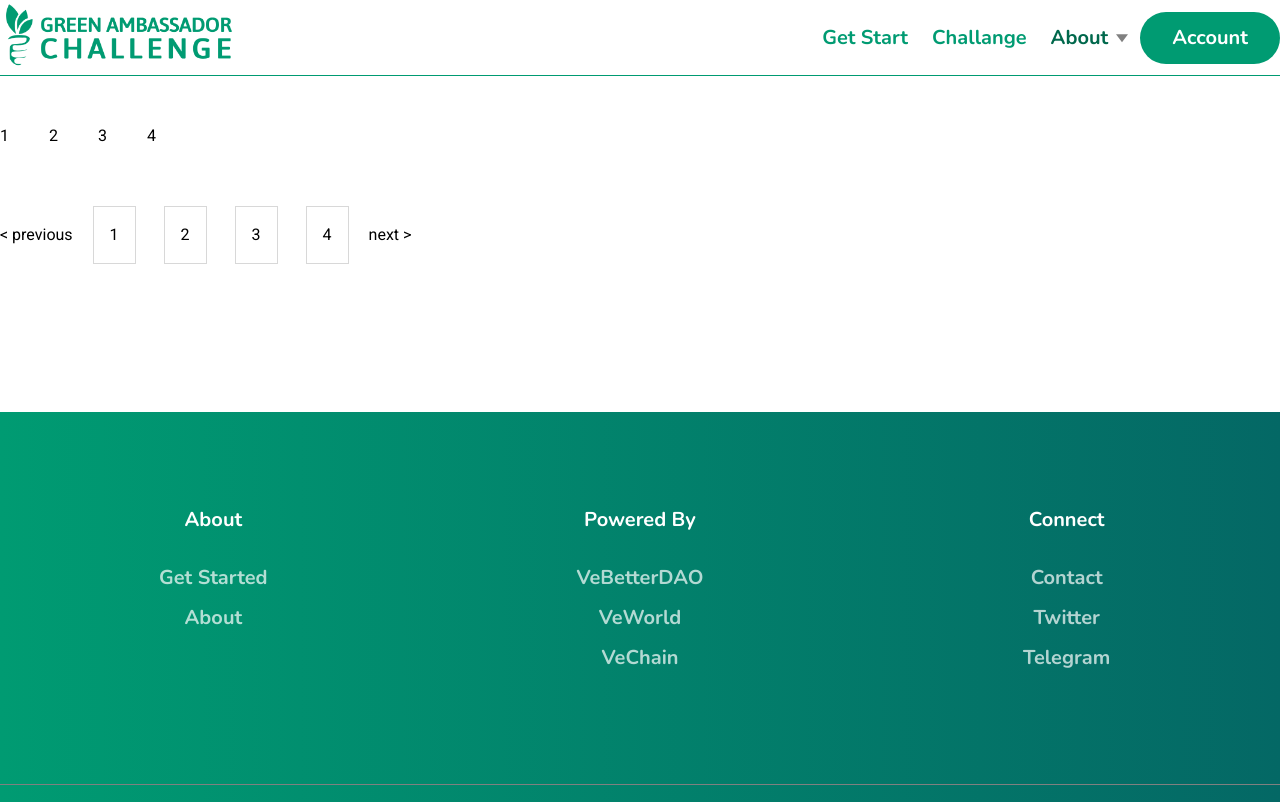
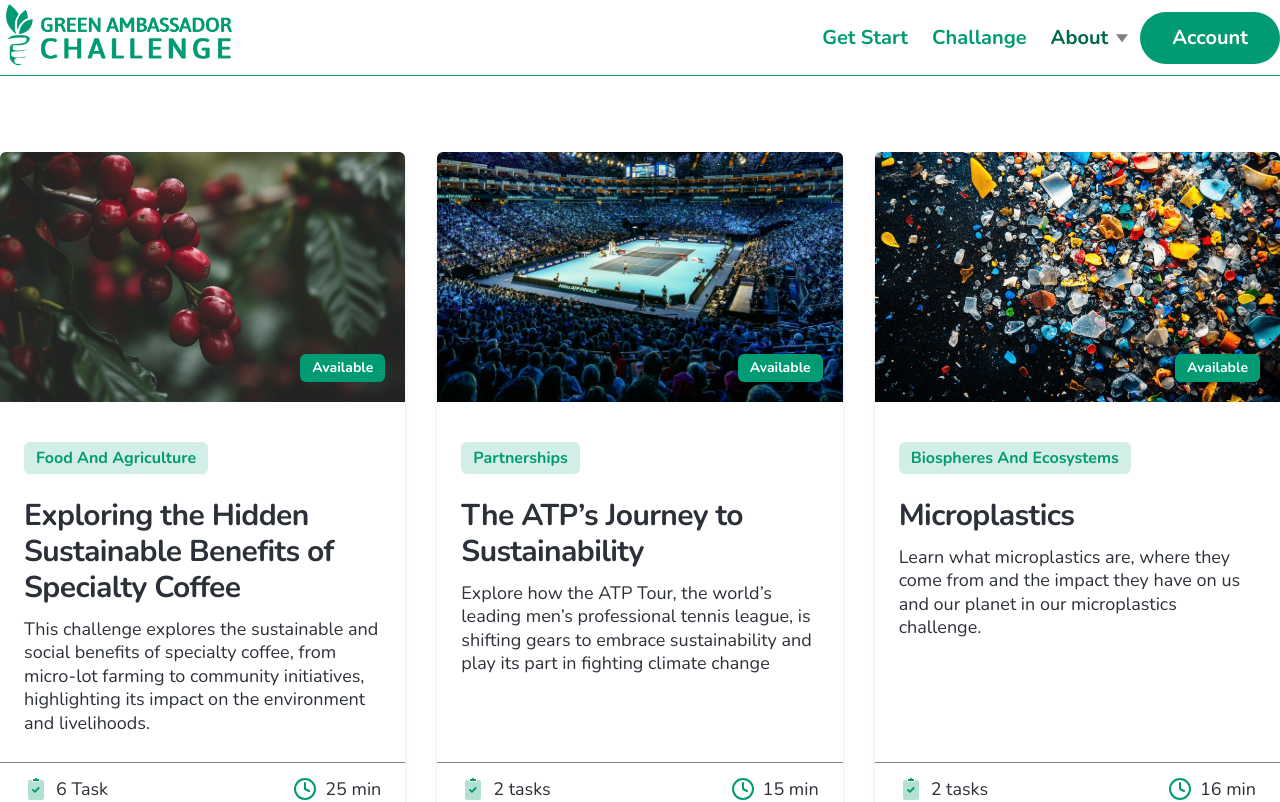
Before and after one commit to mnosumon/greenambassador, a React (Vite) app: page /about in a window 1280 px wide. Shown: the top 802 px of the page. Built offline with nearby package versions, Linux system fonts and the light colour scheme.

Commit message:
Paginat working but not not setisfied

```diff
--- a/src/components/ChallangeCard.jsx
+++ b/src/components/ChallangeCard.jsx
@@ -4,13 +4,13 @@
 import Peragrap from "./utilities/Peragrap";
 import { TaskClip } from "../assets/svg/TaskClip";
 import { Clock } from "../assets/svg/Clock";
-import { challangeItem } from "../mapItem/challangeCard/CardObject";
 import { Link, useLocation } from "react-router-dom";
+import ChallangeItem from "../mapItem/challangeCard/CardObject";
 
 const ChallangeCard = () => {
   const location = useLocation();
   const mapItemDevide =
-    location.pathname === "/" ? challangeItem.slice(0, 3) : challangeItem;
+    location.pathname === "/" ? ChallangeItem.slice(0, 3) : ChallangeItem;
   return (
     <>
       {mapItemDevide.length > 0 ? (
--- /dev/null
+++ b/src/components/challangePaginate/ChallangeItemsPaginate.jsx
@@ -0,0 +1,120 @@
+import React, { useEffect, useState } from "react";
+import ReactPaginate from "react-paginate";
+import ChallangeItem from "../../mapItem/challangeCard/CardObject";
+import Peragrap from "../utilities/Peragrap";
+import { Clock } from "../../assets/svg/Clock";
+import { TaskClip } from "../../assets/svg/TaskClip";
+import Heading from "../utilities/Heading";
+import PrimaryBTN from "../utilities/PrimaryBTN";
+import { Link } from "react-router-dom";
+
+function Items({ currentItems }) {
+  console.log(currentItems);
+
+  return (
+    <>
+      <div className="grid grid-cols-3  justify-between gap-8 py-10">
+        {currentItems &&
+          currentItems.map((item, index) => (
+            <div
+              key={index}
+              className="w-full rounded-md shadow-md overflow-hidden relative transition-all duration-300 ease-in-out hover:shadow-[#8b8585] hover:-translate-y-3"
+            >
+              {/* Image Section */}
+              <Link className="w-full h-[250px] block relative">
+                <img
+                  className="w-full h-full object-cover"
+                  src={item.image}
+                  alt={item.title || "Challange Image"}
+                />
+                <div className="w-full h-full hover:bg-[#7c717152] absolute top-0 left-0 transition-all duration-300 ease-in-out"></div>
+                <PrimaryBTN
+                  className="absolute right-5 bottom-5 !px-3 !py-1 rounded-md !text-sm z-10"
+                  title={item.isActive}
+                />
+              </Link>
+
+              {/* Content Section */}
+              <div className="px-6 pb-20 pt-10 box-border ">
+                <PrimaryBTN
+                  className="!bg-[#009b722c] hover:!bg-primary !text-primary hover:text-subHeading rounded-md !px-3 !py-1 !text-base"
+                  title={item.category}
+                />
+                <Heading
+                  className="!text-heading !text-3xl !leading-[1.2] mt-6 mb-3 cursor-pointer"
+                  title={item.title}
+                />
+                <Peragrap
+                  className="!text-heading !text-lg !leading-[1.3]"
+                  title={item.description}
+                />
+              </div>
+
+              {/* Footer Section */}
+              <div className="flex items-center justify-between px-6 py-3 box-border overflow-hidden absolute left-0 bottom-0 border-t border-lineColor w-full">
+                <div className="flex items-center gap-2">
+                  <div className="text-primary">
+                    <TaskClip />
+                  </div>
+                  <Peragrap
+                    className="!text-heading !text-lg"
+                    title={item.task}
+                  />
+                </div>
+                <div className="flex items-center gap-2">
+                  <div className="text-primary">
+                    <Clock />
+                  </div>
+                  <Peragrap
+                    className="!text-heading !text-lg"
+                    title={item.time}
+                  />
+                </div>
+              </div>
+            </div>
+          ))}
+      </div>
+    </>
+  );
+}
+
+const Paginate = ({ itemsPerPage }) => {
+  const [itemOffset, setItemOffset] = useState(0);
+
+  const endOffset = itemOffset + itemsPerPage;
+  console.log(`Loading items from ${itemOffset} to ${endOffset}`);
+  const currentItems = ChallangeItem.slice(itemOffset, endOffset);
+  const pageCount = Math.ceil(ChallangeItem.length / itemsPerPage);
+
+  const handlePageClick = (event) => {
+    const newOffset = (event.selected * itemsPerPage) % ChallangeItem.length;
+    console.log(
+      `User requested page number ${event.selected}, which is offset ${newOffset}`
+    );
+    setItemOffset(newOffset);
+  };
+
+  return (
+    <>
+      <Items currentItems={currentItems} />
+      <div className="flex justify-center">
+        <ReactPaginate
+          breakLabel="..."
+          nextLabel="next >"
+          onPageChange={handlePageClick}
+          pageRangeDisplayed={5}
+          pageCount={pageCount}
+          previousLabel="< previous"
+          renderOnZeroPageCount={null}
+          pageLinkClassName="px-4 py-2 text-base font-normal border border-[#D8D8D8] inline-block"
+          pageClassName="m-2"
+          containerClassName="flex gap-3 items-center"
+          nextClassName="px-4 py-2 text-base font-normal border border-[#D8D8D8] inline-block"
+          previousLinkClassName="px-4 py-2 text-base font-normal border border-[#D8D8D8] inline-block"
+        />
+      </div>
+    </>
+  );
+};
+
+export default Paginate;
--- a/src/components/dummtPginate/DummyPaginat.jsx
+++ /dev/null
@@ -1,61 +0,0 @@
-import React, { useEffect, useState } from "react";
-import ReactPaginate from "react-paginate";
-
-const items = [1, 2, 3, 4, 5, 6, 7, 8, 9, 10, 11, 12, 13, 14];
-
-function Items({ currentItems }) {
-  return (
-    <>
-      <div className="flex gap-10 flex-wrap mb-[50px]">
-        {currentItems &&
-          currentItems.map((item, index) => (
-            <div>
-              <h1>{item}</h1>
-            </div>
-          ))}
-      </div>
-    </>
-  );
-}
-
-const Paginate = ({ itemsPerPage }) => {
-  const [itemOffset, setItemOffset] = useState(0);
-
-  // Simulate fetching items from another resources.
-  // (This could be items from props; or items loaded in a local state
-  // from an API endpoint with useEffect and useState)
-  const endOffset = itemOffset + itemsPerPage;
-  console.log(`Loading items from ${itemOffset} to ${endOffset}`);
-  const currentItems = items.slice(itemOffset, endOffset);
-  const pageCount = Math.ceil(items.length / itemsPerPage);
-
-  const handlePageClick = (event) => {
-    const newOffset = (event.selected * itemsPerPage) % items.length;
-    console.log(
-      `User requested page number ${event.selected}, which is offset ${newOffset}`
-    );
-    setItemOffset(newOffset);
-  };
-
-  return (
-    <>
-      <Items currentItems={currentItems} />
-      <div className="flex justify-between">
-        <ReactPaginate
-          breakLabel="..."
-          nextLabel="next >"
-          onPageChange={handlePageClick}
-          pageRangeDisplayed={5}
-          pageCount={pageCount}
-          previousLabel="< previous"
-          renderOnZeroPageCount={null}
-          pageLinkClassName="p-4 text-base font-normal border border-[#D8D8D8] inline-block"
-          pageClassName="m-2"
-          containerClassName="flex gap-3 items-center"
-        />
-      </div>
-    </>
-  );
-};
-
-export default Paginate;
--- a/src/components/home/FeaturedChallenges.jsx
+++ b/src/components/home/FeaturedChallenges.jsx
@@ -1,11 +1,12 @@
-import React from "react";
+import React, { useState } from "react";
 import Heading from "../utilities/Heading";
 import Peragrap from "../utilities/Peragrap";
-import ChallangeCard from "../ChallangeCard";
 import PrimaryBTN from "../utilities/PrimaryBTN";
 import { useLocation } from "react-router-dom";
+import Paginate from "../challangePaginate/ChallangeItemsPaginate";
 
 const FeaturedChallenges = () => {
+  const [itemsPerPage, setItemsPerPage] = useState(3);
   const location = useLocation();
   return (
     <section className="py-20">
@@ -31,9 +32,7 @@
         ) : (
           ""
         )}
-        <div className="grid grid-cols-3  justify-between gap-8 py-10">
-          <ChallangeCard />
-        </div>
+        <Paginate itemsPerPage={itemsPerPage} />
         {location.pathname === "/" && (
           <div className="text-center py-5">
             <PrimaryBTN title="explore all challange" />
--- a/src/mapItem/challangeCard/CardObject.jsx
+++ b/src/mapItem/challangeCard/CardObject.jsx
@@ -11,7 +11,7 @@
 import SustainableCoffee from "../../assets/image/challangeCard/sustainable-coffee-min.png";
 import ClimateChangeEasy from "../../assets/image/challangeCard/climate-change-easy-min.png";
 
-export const challangeItem = [
+const challangeItem = [
   {
     image: SpecialtyCoffee,
     isActive: "available",
@@ -103,3 +103,4 @@
     time: " 16 min",
   },
 ];
+export default challangeItem;
--- a/src/peges/about/Index.jsx
+++ b/src/peges/about/Index.jsx
@@ -1,17 +1,14 @@
 import React, { useState } from "react";
-import Paginate from "../../components/dummtPginate/DummyPaginat";
+import Paginate from "../../components/challangePaginate/ChallangeItemsPaginate";
 
 const About = () => {
-  const [itemsPerPage, setItemsPerPage] = useState(4);
+  const [itemsPerPage, setItemsPerPage] = useState(3);
 
   return (
     <>
-      <section className="mb-[140px] mt-[124px]">
+      <section className="py-28">
         <div className="container mx-auto">
-          <Paginate
-            setItemsPerPage={setItemsPerPage}
-            itemsPerPage={itemsPerPage}
-          />
+          <Paginate itemsPerPage={itemsPerPage} />
         </div>
       </section>
     </>
```
